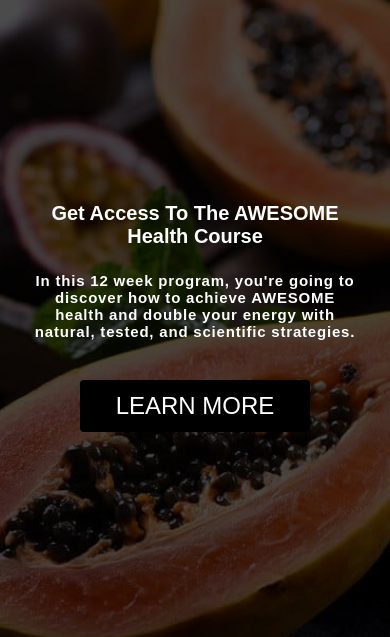
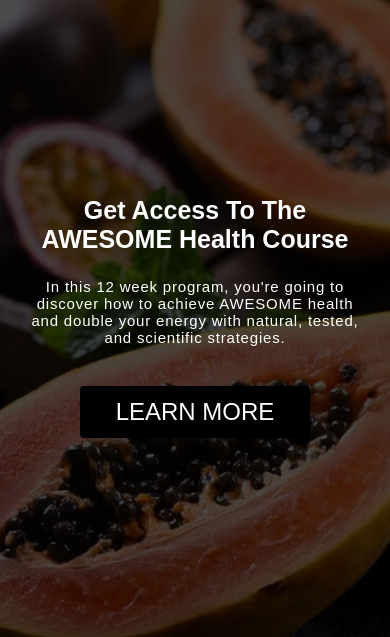
Before and after one commit to micaeladiloreto/bioptimizersassignment.github.io, a PHP site: page / in a window 390 px wide. Shown: the part 165-802 px from the top of the page. Run offline with PHP 8.4, Linux system fonts and the light colour scheme.

Commit message:
final changes

```diff
--- a/style.css
+++ b/style.css
@@ -21,7 +21,7 @@ body{
 /*----------------------------------------------- Navbar ------------------------------------------*/
 
 .navbar{
-    background: linear-gradient(#9CC700 30%, white );
+    background: linear-gradient(#9cc700 30%, white );
     height: 80px;
     display: flex;
     justify-content: center;
@@ -39,7 +39,6 @@ body{
     width: 100%;
     max-width: 1300px;
     margin: 0 auto;
-    /* padding: 0 50px; */
 }
 
 .navbar-brand{
@@ -50,7 +49,6 @@ body{
     cursor: pointer;
     text-decoration: none;
     font-size: 2rem;
-
 }
 
 .bio-logo{
@@ -91,7 +89,6 @@ body{
       z-index: 1;
       width: 100%;
       max-width: 1300px;
-      padding: 0;
     }
 
     .navbar__menu {
@@ -228,12 +225,12 @@ body{
 
   @media screen and (max-width: 768px) {
     .hero__heading {
-      font-size: 20px;
+      font-size: 25px;
     }
 
     .hero__description {
       font-size: 15px;
-      font-weight: 550;
+      font-weight: 400;
       letter-spacing: 0.05rem;
     }
   }
```
